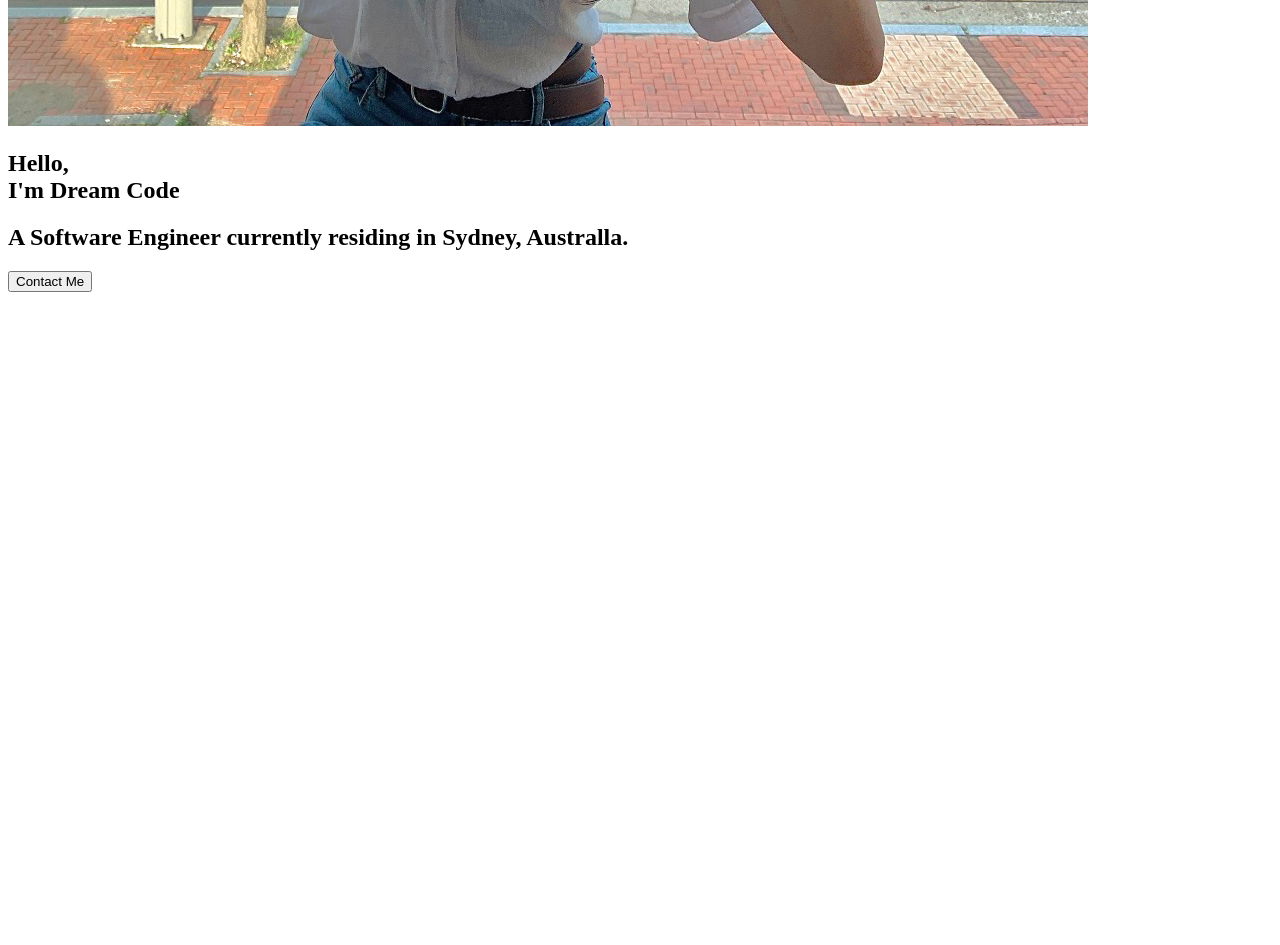
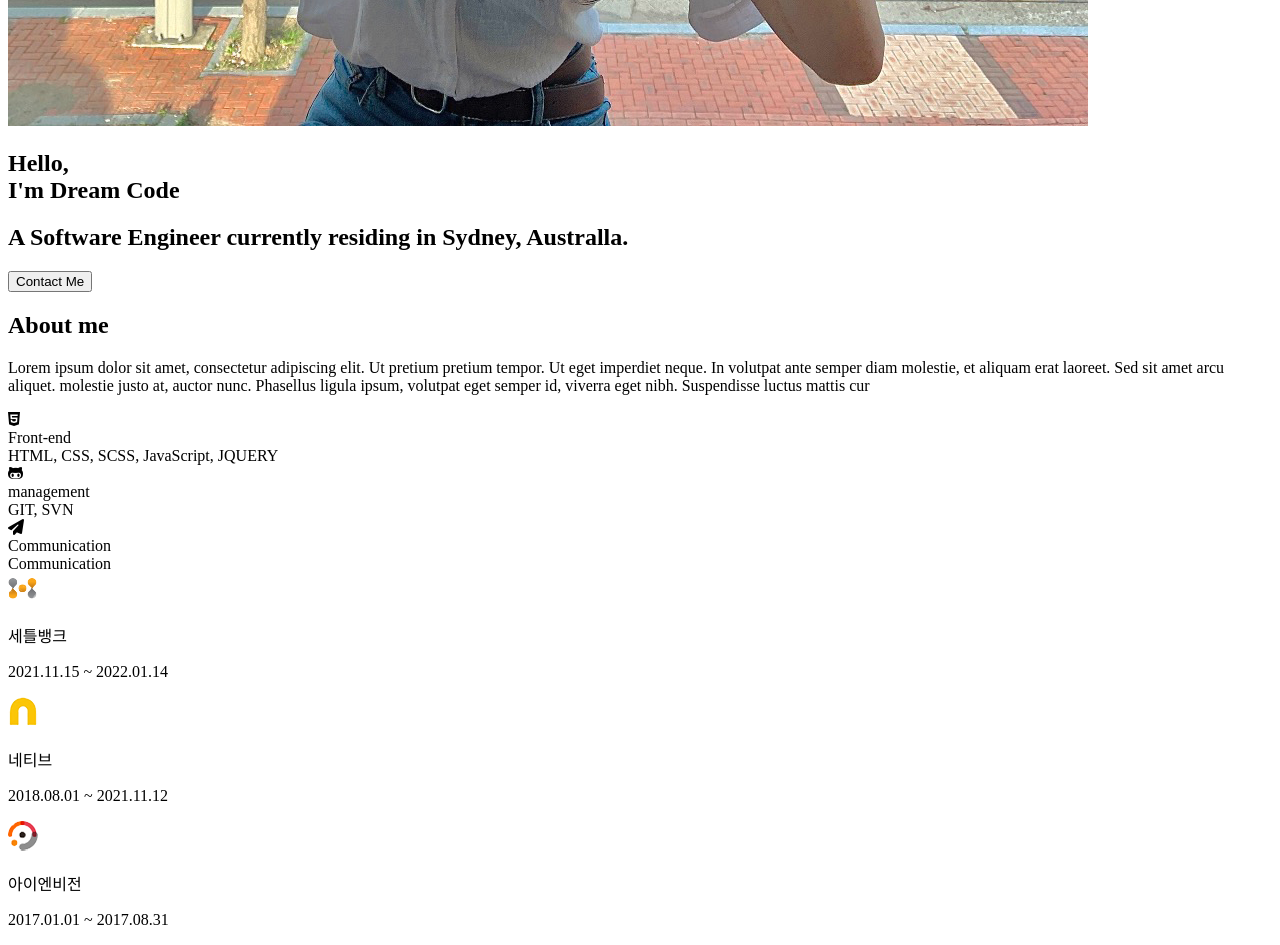
Before and after one commit to WINONV/portfolio, a plain HTML site: page index.html in a window 1280 px wide. Shown: the part 1120-2065 px from the top of the page. Before the commit the page ends 1420 px from the top, so only its background shows below. Drawn offline with Linux system fonts and the light colour scheme.

Commit message:
HTML : About

```diff
--- a/index.html
+++ b/index.html
@@ -39,10 +39,53 @@
         <h2 class="homee__description">A Software Engineer currently residing in Sydney, Australla.</h2>
         <button class="home__contact">Contact Me</button>
     </section>
+
     <!-- About -->
     <section id="about">
+        <h1>About me</h1>
+        <p>Lorem ipsum dolor sit amet, consectetur adipiscing elit. Ut pretium pretium tempor. Ut eget imperdiet neque. In volutpat ante semper diam molestie, et aliquam erat laoreet. Sed sit amet arcu aliquet. molestie justo at, auctor nunc. Phasellus ligula ipsum, volutpat eget semper id, viverra eget nibh. Suspendisse luctus mattis cur</p>
+        <div class="about__major">
+            <div class="major">
+                <div class="major__icon">
+                    <i class="fab fa-html5"></i>
+                </div>
+                <div class="major__title">Front-end</div>
+                <div class="major__description">HTML, CSS, SCSS, JavaScript, JQUERY</div>
+            </div>
+            <div class="major">
+                <div class="major__icon">
+                    <i class="fab fa-github-alt"></i>
+                </div>
+                <div class="major__title">management</div>
+                <div class="major__description">GIT, SVN</div>
+            </div>
+            <div class="major">
+                <div class="major__icon">
+                    <i class="fas fa-paper-plane"></i>
+                </div>
+                <div class="major__title">Communication</div>
+                <div class="major__description">Communication</div>
+            </div>
+        </div>
+        <div class="about__jobs">
+            <div class="job">
+                <img src="images/jobs/logo-settlebank.png" alt="settlebank" class="job__logo">
+                <p class="job__name">세틀뱅크</p>
+                <p class="job__period">2021.11.15 ~ 2022.01.14</p>
+            </div>
+            <div class="job">
+                <img src="images/jobs/logo-netive.png" alt="netive" class="job__logo">
+                <p class="job__name">네티브</p>
+                <p class="job__period">2018.08.01 ~ 2021.11.12</p>
+            </div>
+            <div class="job">
+                <img src="images/jobs/logo-iandvision.png" alt="iandvision" class="job__logo">
+                <p class="job__name">아이엔비전</p>
+                <p class="job__period">2017.01.01 ~ 2017.08.31</p>
+            </div>
+        </div>
+    </section>
 
-    </section>
     <!-- Skills -->
     <section id="skills"></section>
     <!-- Work -->
```
Also changed, not shown: images/jobs/logo-iandvision.png (added), images/jobs/logo-netive.png (added), images/jobs/logo-settlebank.png (added).
